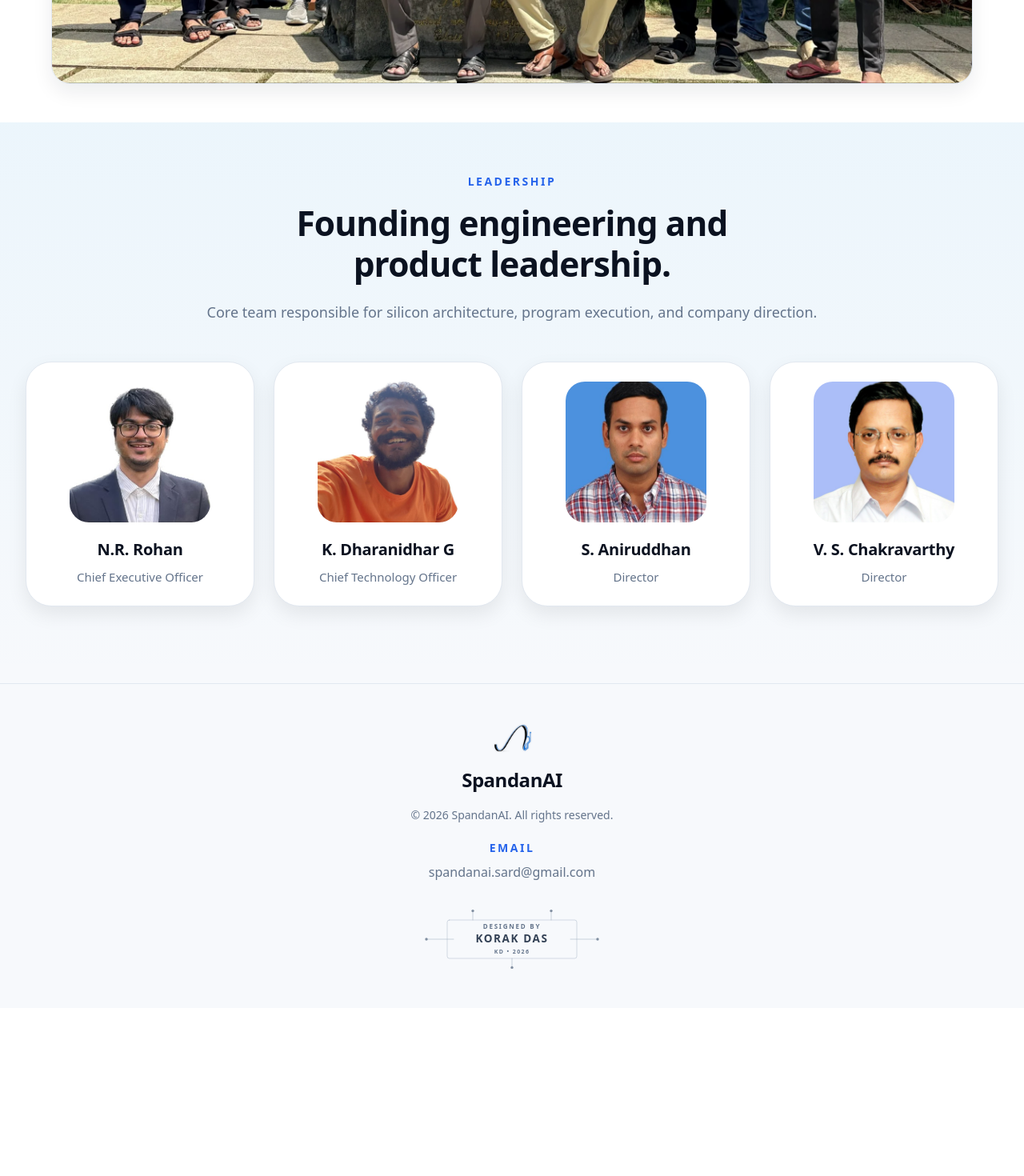
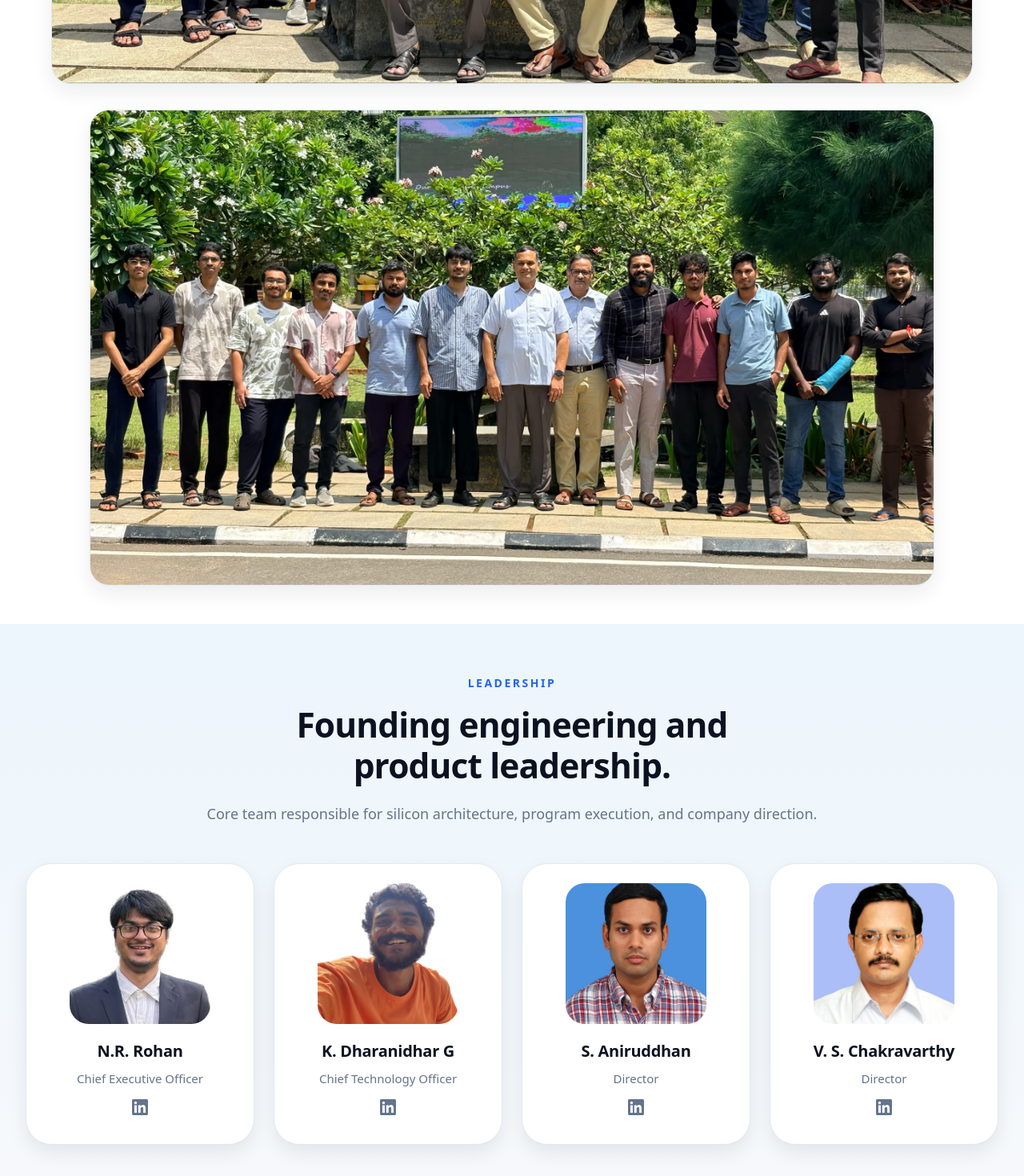
Before and after one commit to SpandanAI/Website, a React (Vite) app: page /team in a window 1280 px wide. Shown: the part 1100-2570 px from the top of the page at 80% size. Before the commit the page ends 2360 px from the top, so only its background shows below. Built offline with nearby package versions, Linux system fonts and the light colour scheme; a web font is replaced by a local one.

Commit message:
feat: expand team gallery and add leadership profiles

```diff
--- a/src/components/TeamGroupPhoto.jsx
+++ b/src/components/TeamGroupPhoto.jsx
@@ -1,17 +1,26 @@
 import React, { useState } from "react";
 import { teamGroupPhoto } from "../data/teamContent";
 
-const TEAM_PHOTO_PRESENT =
-  Object.keys(import.meta.glob("../../public/images/team/team-photo.webp")).length > 0;
+const TEAM_PHOTO_PRESENT = {
+  "/images/team/team-photo.webp":
+    Object.keys(import.meta.glob("../../public/images/team/team-photo.webp")).length > 0,
+  "/images/team/team-photo-2.webp":
+    Object.keys(import.meta.glob("../../public/images/team/team-photo-2.webp")).length > 0
+};
 
-export default function TeamGroupPhoto() {
+export default function TeamGroupPhoto({
+  photo = teamGroupPhoto,
+  frameClassName = "mx-auto w-full max-w-[72rem]",
+  loading = "eager",
+  fetchPriority
+}) {
   const [imageFailed, setImageFailed] = useState(false);
-  const src = TEAM_PHOTO_PRESENT && !imageFailed ? teamGroupPhoto?.src : null;
-  const alt = teamGroupPhoto?.alt || "SpandanAI team";
+  const src = TEAM_PHOTO_PRESENT[photo?.src] && !imageFailed ? photo.src : null;
+  const alt = photo?.alt || "SpandanAI team";
   const showImage = Boolean(src);
 
   return (
-    <figure className="mx-auto w-full max-w-[72rem]">
+    <figure className={frameClassName}>
       <div
         className="overflow-hidden rounded-2xl border border-slate-200 bg-white sm:rounded-3xl"
         style={{ boxShadow: "0 10px 25px rgba(15, 23, 42, 0.08)" }}
@@ -20,18 +29,18 @@
           <img
             src={src}
             alt={alt}
-            width={teamGroupPhoto.width}
-            height={teamGroupPhoto.height}
+            width={photo.width}
+            height={photo.height}
             className="block h-auto w-full max-w-full"
-            loading="eager"
-            fetchPriority="high"
+            loading={loading}
+            fetchPriority={fetchPriority}
             decoding="async"
             onError={() => setImageFailed(true)}
           />
         ) : (
           <div
             className="team-photo-slot flex w-full items-center justify-center"
-            style={{ aspectRatio: `${teamGroupPhoto.width} / ${teamGroupPhoto.height}` }}
+            style={{ aspectRatio: `${photo.width} / ${photo.height}` }}
             role="img"
             aria-label="Team photo"
           >
--- a/src/components/TeamMemberCard.jsx
+++ b/src/components/TeamMemberCard.jsx
@@ -64,6 +64,22 @@
       )}
       <h3 className="mt-5 text-xl font-semibold tracking-[-0.015em] text-ink">{member.name}</h3>
       <p className="mt-2 text-[15px] font-medium leading-[1.6] text-muted">{member.role}</p>
+      {member.linkedin ? (
+        <a
+          className="leadership-linkedin"
+          href={member.linkedin}
+          target="_blank"
+          rel="noopener noreferrer"
+          aria-label={`LinkedIn profile of ${member.name}`}
+        >
+          <svg className="leadership-linkedin-icon" viewBox="0 0 24 24" aria-hidden="true" focusable="false">
+            <path
+              fill="currentColor"
+              d="M20.45 20.45h-3.55v-5.57c0-1.33-.03-3.04-1.85-3.04-1.85 0-2.13 1.45-2.13 2.94v5.67H9.35V9h3.41v1.56h.05c.48-.9 1.64-1.85 3.37-1.85 3.6 0 4.27 2.37 4.27 5.46v6.28zM5.34 7.43A2.06 2.06 0 1 1 5.34 3.3a2.06 2.06 0 0 1 0 4.13zM7.12 20.45H3.56V9h3.56v11.45zM22.23 0H1.77C.79 0 0 .77 0 1.73v20.54C0 23.23.79 24 1.77 24h20.46c.98 0 1.77-.77 1.77-1.73V1.73C24 .77 23.21 0 22.23 0z"
+            />
+          </svg>
+        </a>
+      ) : null}
     </motion.article>
   );
 }
--- a/src/data/teamContent.js
+++ b/src/data/teamContent.js
@@ -4,28 +4,28 @@
     name: "N.R. Rohan",
     role: "Chief Executive Officer",
     image: "/images/N.R. Rohan.jpg",
-    linkedin: null
+    linkedin: "https://www.linkedin.com/in/rohan-rajagopal-nurani-30695184/"
   },
   {
     id: "k-dharanidhar-g",
     name: "K. Dharanidhar G",
     role: "Chief Technology Officer",
     image: "/images/K. Dharanidhar G.jpg",
-    linkedin: null
+    linkedin: "https://www.linkedin.com/in/dharanidhar-kunjeti-40a1bb226/"
   },
   {
     id: "s-aniruddhan",
     name: "S. Aniruddhan",
     role: "Director",
     image: "/images/S. Aniruddhan.jpg",
-    linkedin: null
+    linkedin: "https://www.linkedin.com/in/sankaran-aniruddhan/"
   },
   {
     id: "v-s-chakravarthy",
     name: "V. S. Chakravarthy",
     role: "Director",
     image: "/images/V. S. Chakravarthy.jpg",
-    linkedin: null
+    linkedin: "https://www.linkedin.com/in/srinivasa-chakravarthy-a09b5131/"
   }
 ];
 
@@ -37,3 +37,10 @@
   width: 2400,
   height: 1233
 };
+
+export const teamGroupPhotoSecondary = {
+  src: "/images/team/team-photo-2.webp",
+  alt: "SpandanAI team group photo",
+  width: 2400,
+  height: 1350
+};
--- a/src/index.css
+++ b/src/index.css
@@ -71,6 +71,49 @@
 
   a.meet-the-team-cta:hover .meet-the-team-cta-arrow {
     transform: translateX(1.5px);
+  }
+}
+
+a.leadership-linkedin,
+a.leadership-linkedin:any-link,
+a.leadership-linkedin:link,
+a.leadership-linkedin:visited,
+a.leadership-linkedin:hover,
+a.leadership-linkedin:active,
+a.leadership-linkedin:focus,
+a.leadership-linkedin:focus-visible {
+  text-decoration: none;
+}
+
+.leadership-linkedin {
+  display: inline-flex;
+  align-items: center;
+  justify-content: center;
+  width: 44px;
+  height: 44px;
+  margin-top: 2px;
+  color: #64748b;
+  border-radius: 9999px;
+  transition:
+    color 0.2s ease,
+    transform 0.2s ease;
+}
+
+.leadership-linkedin-icon {
+  display: block;
+  width: 20px;
+  height: 20px;
+}
+
+.leadership-linkedin:focus-visible {
+  outline: 2px solid var(--primary);
+  outline-offset: 2px;
+}
+
+@media (hover: hover) {
+  .leadership-linkedin:hover {
+    color: #2563eb;
+    transform: translateY(-1px);
   }
 }
 
--- a/src/pages/TeamPage.jsx
+++ b/src/pages/TeamPage.jsx
@@ -3,7 +3,7 @@
 import SectionHeading from "../components/SectionHeading";
 import TeamGroupPhoto from "../components/TeamGroupPhoto";
 import TeamMemberCard from "../components/TeamMemberCard";
-import { leadershipMembers, teamMembers } from "../data/teamContent";
+import { leadershipMembers, teamGroupPhotoSecondary, teamMembers } from "../data/teamContent";
 import { fadeInOnScroll, staggerContainer, viewportOnce } from "../lib/animations";
 
 export default function TeamPage() {
@@ -49,7 +49,12 @@
             headingId="team-group-heading"
           />
           <div className="mt-8 sm:mt-10">
-            <TeamGroupPhoto />
+            <TeamGroupPhoto fetchPriority="high" />
+            <TeamGroupPhoto
+              photo={teamGroupPhotoSecondary}
+              frameClassName="mx-auto mt-6 w-[92%] max-w-[66rem] sm:mt-8"
+              loading="lazy"
+            />
           </div>
         </div>
       </motion.section>
```
Also changed, not shown: tests/helpers.js (+23 -0 lines), public/images/team/team-photo-2.webp (added), 1 other file (tests, documents, lock files or other folders).
